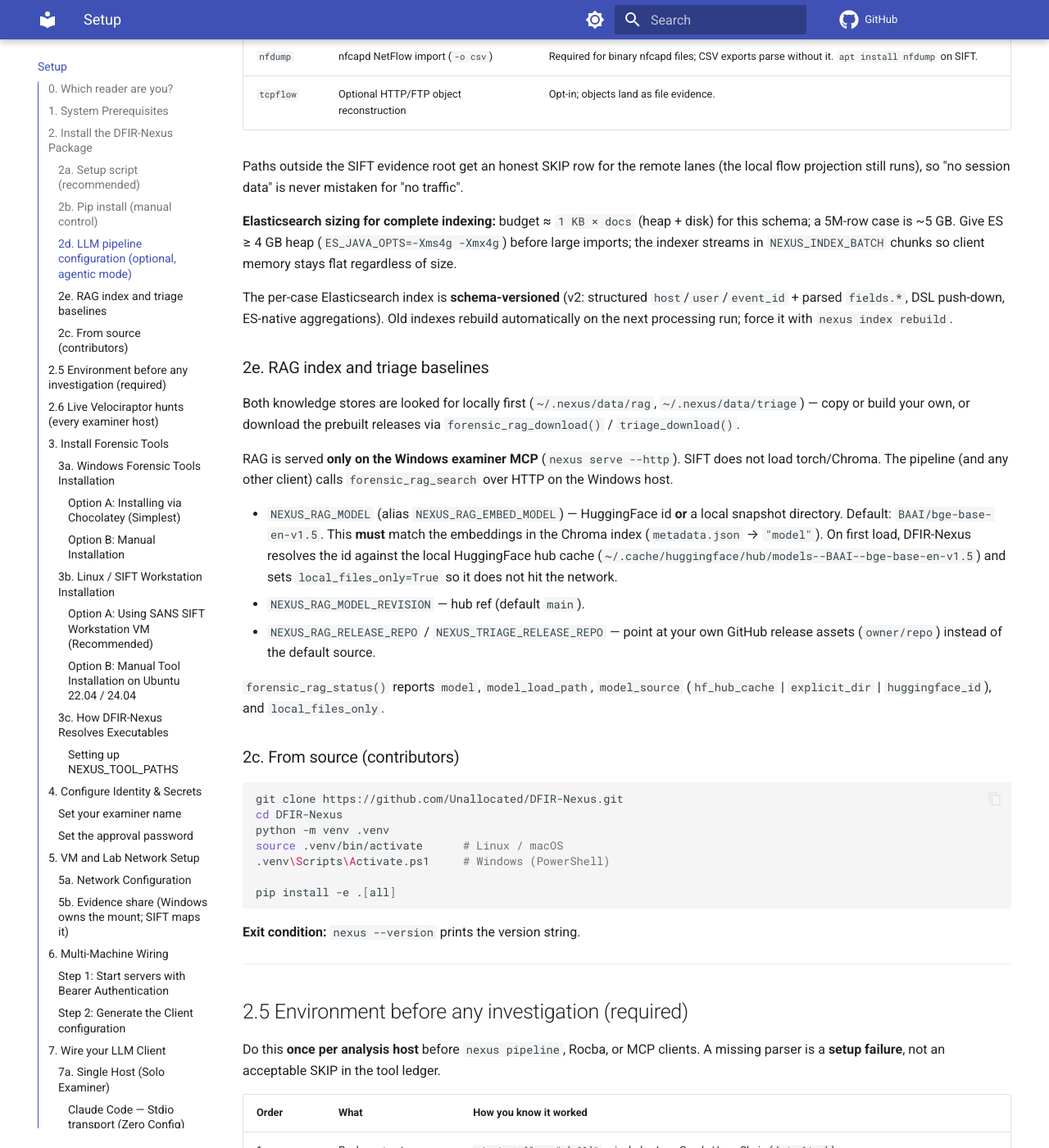
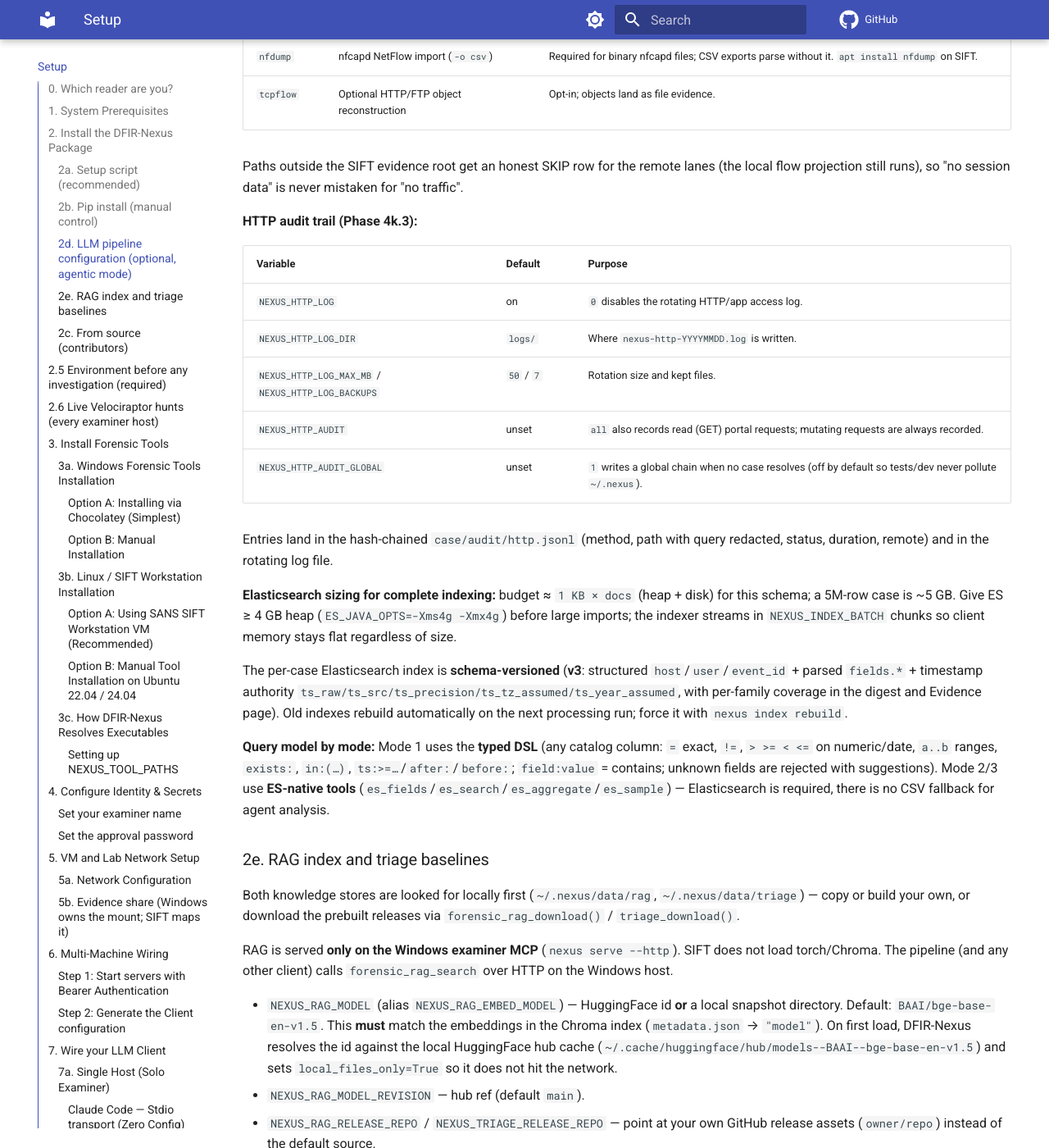
Before and after one commit to Ganron007/DFIR-Nexus, an MkDocs documentation site: the page built from Docs/SETUP.md, in a window 1280 px wide and 1400 px high, scrolled down 4668 px. Shown: the whole window at 82% size. Built offline with MkDocs 1.6.1 and Material for MkDocs 9.7.7, drawn with Linux system fonts in a browser that asks for light colours; comment, search, counter and statistics services are not loaded.

Commit message:
docs: refresh to post-4k state — schema v3, per-mode query model (Mode 1 typed DSL / Mode 2-3 ES-native), HTTP audit env table, suite 1104/3

```diff
--- a/Docs/SETUP.md
+++ b/Docs/SETUP.md
@@ -150,16 +150,37 @@ Paths outside the SIFT evidence root get an honest SKIP row for the remote
 lanes (the local flow projection still runs), so "no session data" is never
 mistaken for "no traffic".
 
+**HTTP audit trail (Phase 4k.3):**
+
+| Variable | Default | Purpose |
+|----------|---------|---------|
+| `NEXUS_HTTP_LOG` | on | `0` disables the rotating HTTP/app access log. |
+| `NEXUS_HTTP_LOG_DIR` | `logs/` | Where `nexus-http-YYYYMMDD.log` is written. |
+| `NEXUS_HTTP_LOG_MAX_MB` / `NEXUS_HTTP_LOG_BACKUPS` | `50` / `7` | Rotation size and kept files. |
+| `NEXUS_HTTP_AUDIT` | unset | `all` also records read (GET) portal requests; mutating requests are always recorded. |
+| `NEXUS_HTTP_AUDIT_GLOBAL` | unset | `1` writes a global chain when no case resolves (off by default so tests/dev never pollute `~/.nexus`). |
+
+Entries land in the hash-chained `case/audit/http.jsonl` (method, path with
+query redacted, status, duration, remote) and in the rotating log file.
+
 **Elasticsearch sizing for complete indexing:** budget ≈ `1 KB × docs`
 (heap + disk) for this schema; a 5M-row case is ~5 GB. Give ES ≥ 4 GB heap
 (`ES_JAVA_OPTS=-Xms4g -Xmx4g`) before large imports; the indexer streams in
 `NEXUS_INDEX_BATCH` chunks so client memory stays flat regardless of size.
 
 
-The per-case Elasticsearch index is **schema-versioned** (v2: structured
-`host`/`user`/`event_id` + parsed `fields.*`, DSL push-down, ES-native
-aggregations). Old indexes rebuild automatically on the next processing run;
-force it with `nexus index rebuild`.
+The per-case Elasticsearch index is **schema-versioned** (**v3**: structured
+`host`/`user`/`event_id` + parsed `fields.*` + timestamp authority
+`ts_raw/ts_src/ts_precision/ts_tz_assumed/ts_year_assumed`, with per-family
+coverage in the digest and Evidence page). Old indexes rebuild automatically on
+the next processing run; force it with `nexus index rebuild`.
+
+**Query model by mode:** Mode 1 uses the **typed DSL** (any catalog column:
+`=` exact, `!=`, `> >= < <=` on numeric/date, `a..b` ranges, `exists:`,
+`in:(…)`, `ts:>=…`/`after:`/`before:`; `field:value` = contains; unknown fields
+are rejected with suggestions). Mode 2/3 use **ES-native tools**
+(`es_fields`/`es_search`/`es_aggregate`/`es_sample`) — Elasticsearch is
+required, there is no CSV fallback for agent analysis.
 
 ### 2e. RAG index and triage baselines
 
```
Also changed, not shown: Docs/ARCHITECTURE.md (+2 -1 lines), Docs/NEXUS-MODE.md (+5 -3 lines).
